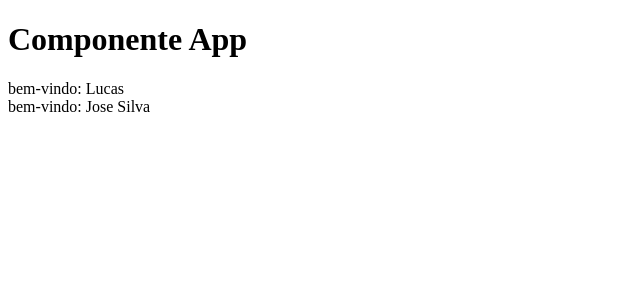
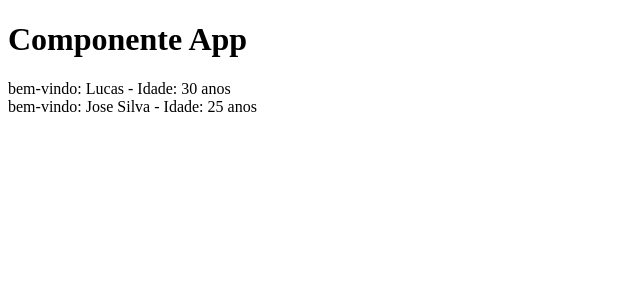
Before and after one commit to Levirroh/learning_react_node, a React (Create React App) app in the folder primeiro-app/: page / in a window 1280 px wide. Shown: the top 300 px of the page, without its empty margins (0-640 px from the left). Built offline with nearby package versions, Linux system fonts and the light colour scheme.

Commit message:
feat: more props for Nome.js

```diff
--- a/primeiro-app/src/App.js
+++ b/primeiro-app/src/App.js
@@ -4,9 +4,9 @@ function App() {
   return (
     <div>
       <h1>Componente App</h1>
-      <Nome aluno="Lucas"/>
+      <Nome aluno="Lucas" idade={30}/>
       <br/>
-      <Nome aluno="Jose Silva"/>
+      <Nome aluno="Jose Silva" idade={25}/>
     </div>
   );
 }
--- a/primeiro-app/src/components/Nome.js
+++ b/primeiro-app/src/components/Nome.js
@@ -1,7 +1,7 @@
 
-function Nome({ aluno }){
+function Nome({ aluno, idade}){
     return (
-        <span>bem-vindo: {aluno}</span>
+        <span>bem-vindo: {aluno} - Idade: {idade} anos</span>
     );
 }
 
```
